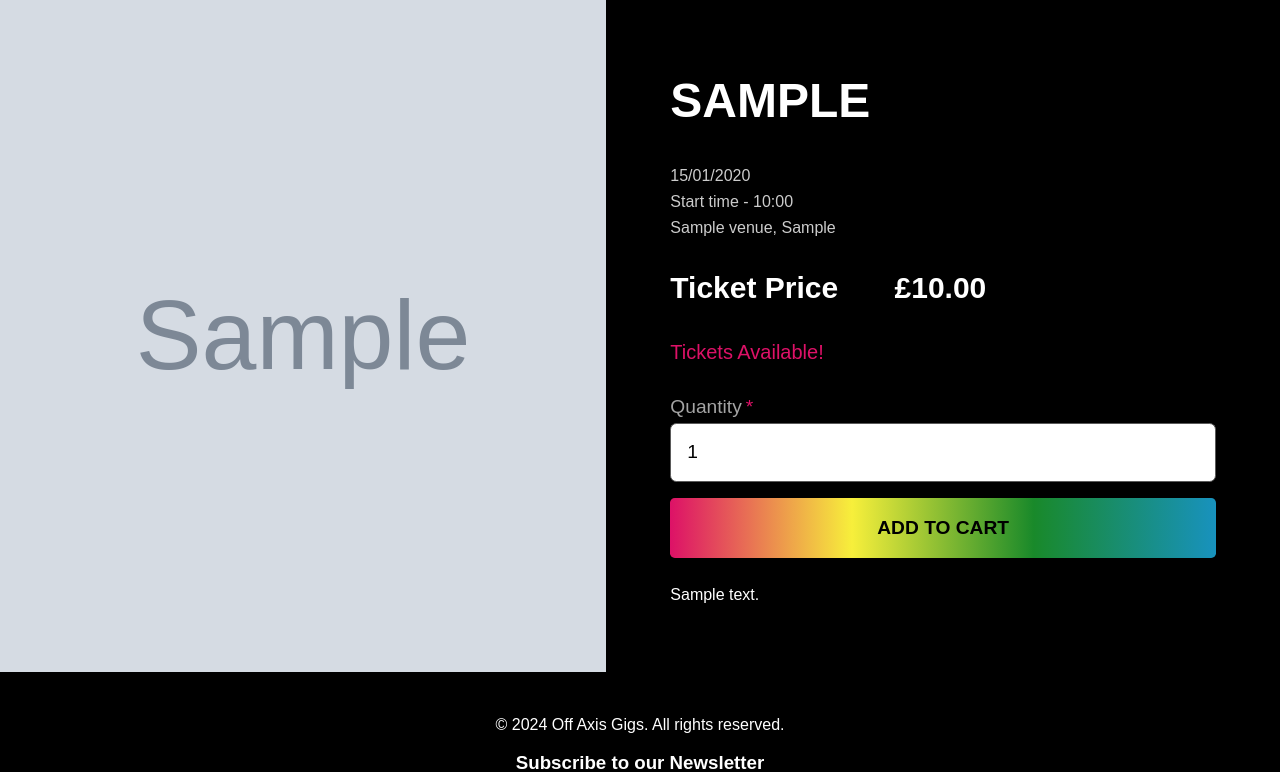
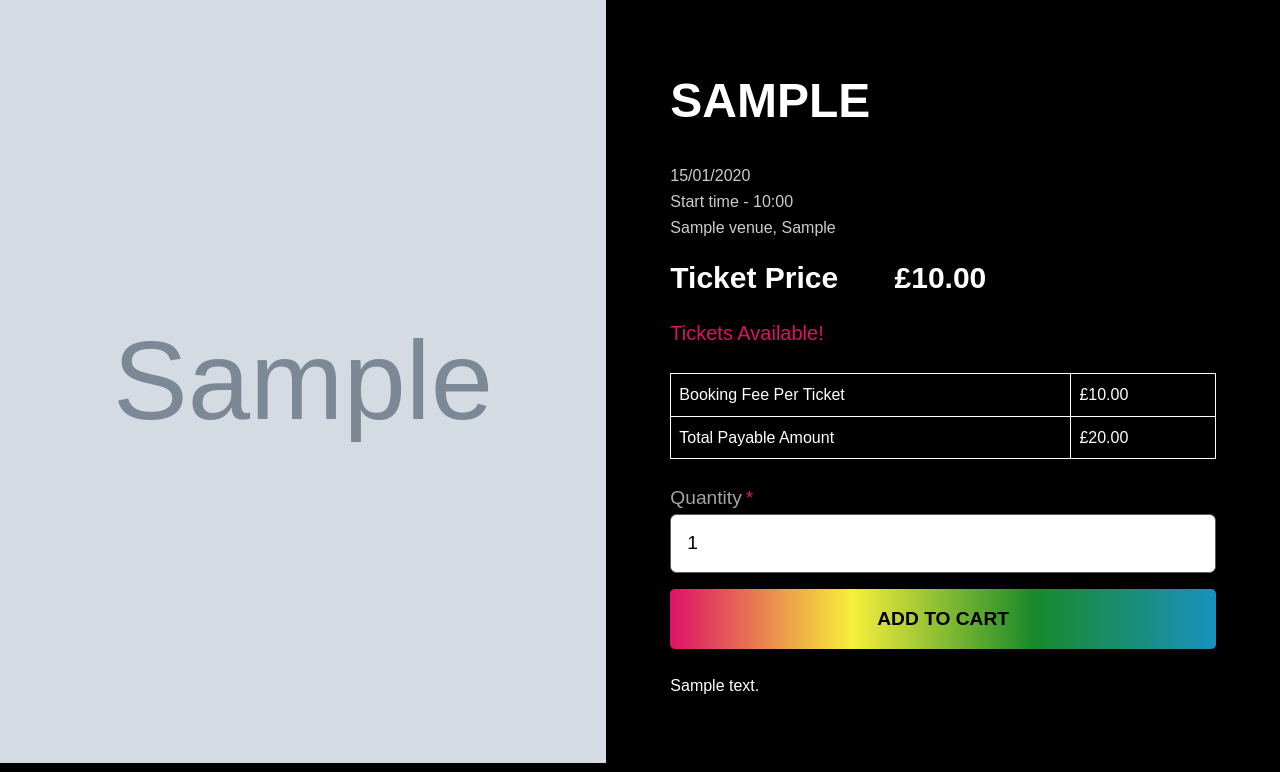
Before and after one commit to sh20-2025/offaxis, a Django app: page /gigs/1/1/ in a window 1280 px wide. Shown: the part 130-902 px from the top of the page. Run offline with Django 5.2, Linux system fonts and the light colour scheme; tables that the repository leaves empty hold one stand-in row (values such as "Sample post"); grey boxes marked "Sample" are stand-in pictures.

Commit message:
feat: booking fee price table

```diff
--- a/Off_Axis_App/templates/Off_Axis/gig.html
+++ b/Off_Axis_App/templates/Off_Axis/gig.html
@@ -34,6 +34,16 @@
                     Tickets Available!
                 {% endif %}
             </p>
+            <table class="gig__price-table">
+                <tr>
+                    <td>Booking Fee Per Ticket</td>
+                    <td>£{{ gig.booking_fee }}</td>
+                </tr>
+                <tr>
+                    <td>Total Payable Amount</td>
+                    <td>£{{ total_payable_amount }}</td>
+                </tr>
+            </table>
             <form class="gig__form">
                 <div class="gig__form__quantity">
                     {% include "components/label.html" with variant="dark" required="true" for="quantity" size="lg" text="Quantity" %}
--- a/Off_Axis_App/views.py
+++ b/Off_Axis_App/views.py
@@ -60,5 +60,6 @@ def gig(request, artist, id):
     context["gig"] = Gig.objects.get(id=id)
     context["tickets_sold"] = Ticket.objects.filter(gig=context["gig"]).count()
     context["capacity_last_few"] = context["gig"].capacity * 0.9
+    context["total_payable_amount"] = context["gig"].price + context["gig"].booking_fee
 
     return render(request, "Off_Axis/gig.html", context)
--- a/static/styles/gig.css
+++ b/static/styles/gig.css
@@ -28,10 +28,22 @@
 
 .gig__price {
   font-size: 1.25rem;
+  line-height: 1.8rem;
 }
 
 .gig__price span {
   margin-left: 3rem;
+}
+
+.gig__price-table {
+  border-collapse: collapse;
+  width: 100%;
+}
+
+.gig__price-table td {
+  border: 1px solid var(--oa-text-light);
+  padding: 0.5rem;
+  font-size: 1rem;
 }
 
 .gig__tickets-status {
```
